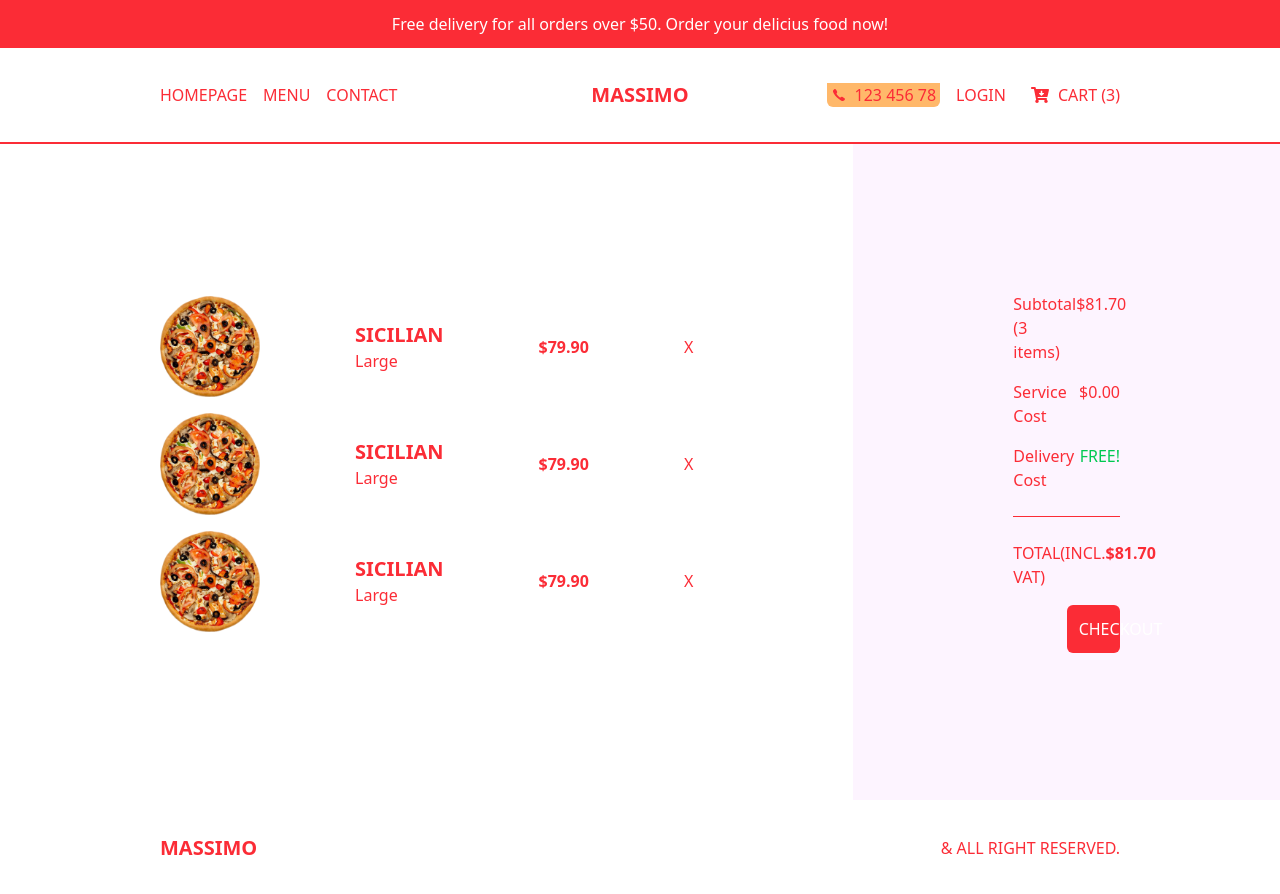
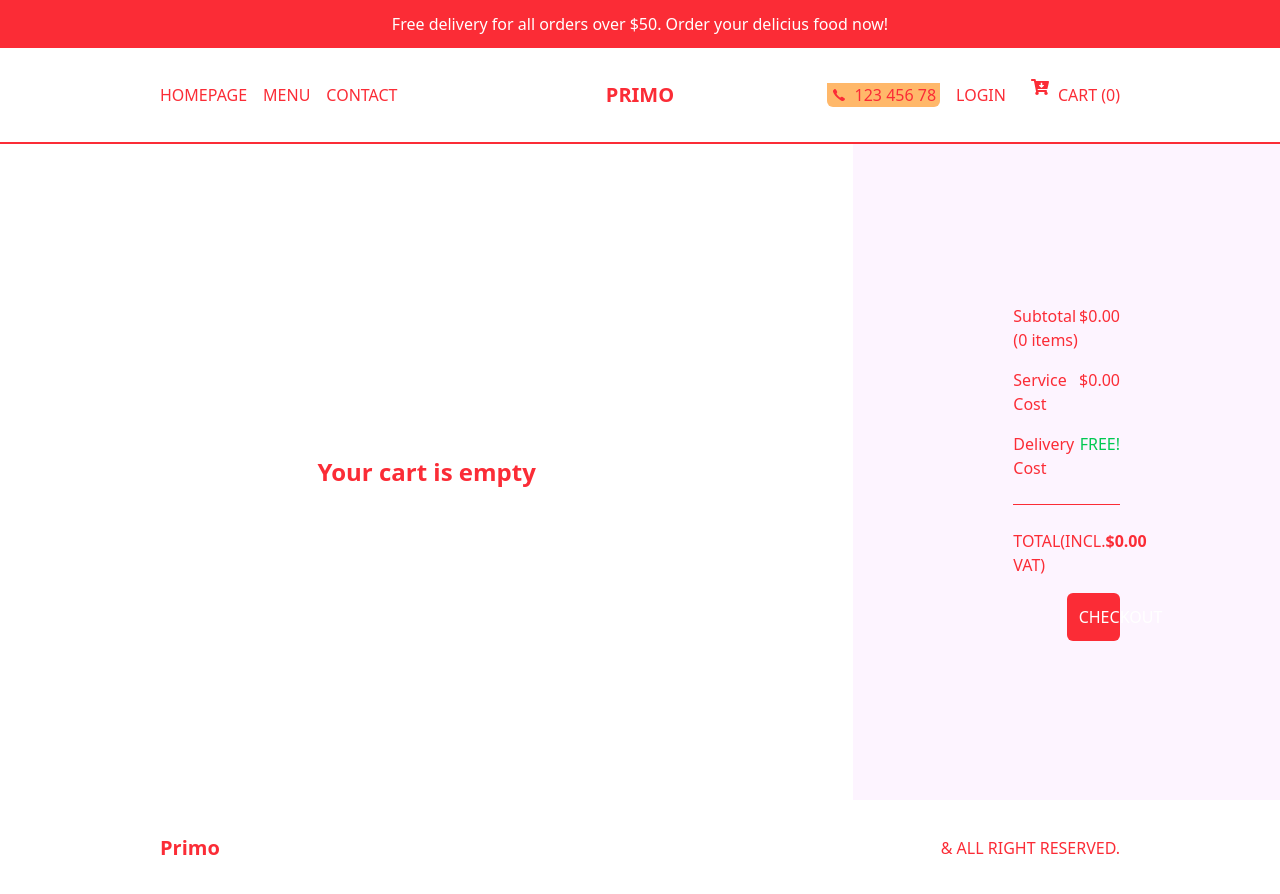
Before and after one commit to primakezadev/Restaurant, a Next.js app: page /cart in a window 1280 px wide. Built offline with nearby package versions, Linux system fonts and the light colour scheme.

Commit message:
added new functionality

```diff
--- a/package.json
+++ b/package.json
@@ -9,6 +9,7 @@
     "lint": "next lint"
   },
   "dependencies": {
+    "geist": "^1.4.2",
     "next": "15.3.3",
     "react": "^19.0.0",
     "react-dom": "^19.0.0",
--- a/src/app/cart/page.tsx
+++ b/src/app/cart/page.tsx
@@ -1,47 +1,47 @@
+"use client";
+
 import Image from "next/image";
 import React from "react";
+import { useCart } from "@/context/CartContext";
 
 const CartPage = () => {
+  const { items, removeItem, getTotal, getItemCount } = useCart();
+  const total = getTotal();
+  const itemCount = getItemCount();
+
   return (
     <div className="h-[calc(100vh-6rem)] md:h-[calc(100vh-9rem)] flex flex-col text-red-500 lg:flex-row">
       {/* PRODUCTS CONTAINER */}
       <div className="h-1/2 p-4 flex flex-col justify-center overflow-scroll lg:h-full lg:w-2/3 2xl:w-1/2 lg:px-20 xl:px-40">
-        {/* SINGLE ITEM */}
-        <div className="flex items-center justify-between mb-4">
-          <Image src="/assets/p1.png" alt="" width={100} height={100} />
-          <div className="">
-            <h1 className="uppercase text-xl font-bold">sicilian</h1>
-            <span>Large</span>
+        {items.length === 0 ? (
+          <div className="text-center">
+            <h1 className="text-2xl font-bold">Your cart is empty</h1>
           </div>
-          <h2 className="font-bold">$79.90</h2>
-          <span className="cursor-pointer">X</span>
-        </div>
-        {/* SINGLE ITEM */}
-        <div className="flex items-center justify-between mb-4">
-          <Image src="/assets/p1.png" alt="" width={100} height={100} />
-          <div className="">
-            <h1 className="uppercase text-xl font-bold">sicilian</h1>
-            <span>Large</span>
-          </div>
-          <h2 className="font-bold">$79.90</h2>
-          <span className="cursor-pointer">X</span>
-        </div>
-        {/* SINGLE ITEM */}
-        <div className="flex items-center justify-between mb-4">
-          <Image src="/assets/p1.png" alt="" width={100} height={100} />
-          <div className="">
-            <h1 className="uppercase text-xl font-bold">sicilian</h1>
-            <span>Large</span>
-          </div>
-          <h2 className="font-bold">$79.90</h2>
-          <span className="cursor-pointer">X</span>
-        </div>
+        ) : (
+          items.map((item) => (
+            <div key={`${item.id}-${item.options?.title}`} className="flex items-center justify-between mb-4">
+              {item.img && <Image src={item.img} alt="" width={100} height={100} />}
+              <div className="">
+                <h1 className="uppercase text-xl font-bold">{item.title}</h1>
+                <span>{item.options?.title || 'Regular'}</span>
+                <span className="ml-2">Qty: {item.quantity}</span>
+              </div>
+              <h2 className="font-bold">${(item.price * item.quantity).toFixed(2)}</h2>
+              <span
+                className="cursor-pointer text-red-600 text-xl"
+                onClick={() => removeItem(item.id, item.options?.title)}
+              >
+                X
+              </span>
+            </div>
+          ))
+        )}
       </div>
       {/* PAYMENT CONTAINER */}
       <div className="h-1/2 p-4 bg-fuchsia-50 flex flex-col gap-4 justify-center lg:h-full lg:w-1/3 2xl:w-1/2 lg:px-20 xl:px-40 2xl:text-xl 2xl:gap-6">
         <div className="flex justify-between">
-          <span className="">Subtotal (3 items)</span>
-          <span className="">$81.70</span>
+          <span className="">Subtotal ({itemCount} items)</span>
+          <span className="">${total.toFixed(2)}</span>
         </div>
         <div className="flex justify-between">
           <span className="">Service Cost</span>
@@ -54,7 +54,7 @@ const CartPage = () => {
         <hr className="my-2" />
         <div className="flex justify-between">
           <span className="">TOTAL(INCL. VAT)</span>
-          <span className="font-bold">$81.70</span>
+          <span className="font-bold">${total.toFixed(2)}</span>
         </div>
         <button className="bg-red-500 text-white p-3 rounded-md w-1/2 self-end">
           CHECKOUT
--- a/src/app/layout.tsx
+++ b/src/app/layout.tsx
@@ -1,19 +1,11 @@
 import type { Metadata } from "next";
-import { Geist, Geist_Mono } from "next/font/google";
+import { GeistSans } from "geist/font/sans";
+import { GeistMono } from "geist/font/mono";
 import "./globals.css";
 import Navbar from "@/component/Navbar";
 import Footer from "@/component/Footer";
 import Notification from "@/component/Notification";
-
-const geistSans = Geist({
-  variable: "--font-geist-sans",
-  subsets: ["latin"],
-});
-
-const geistMono = Geist_Mono({
-  variable: "--font-geist-mono",
-  subsets: ["latin"],
-});
+import { CartProvider } from "@/context/CartContext";
 
 export const metadata: Metadata = {
   title: "Create Next App",
@@ -28,14 +20,14 @@ export default function RootLayout({
   return (
     <html lang="en">
       <body
-        className={`${geistSans.variable} ${geistMono.variable} antialiased`}
-
+        className={`${GeistSans.variable} ${GeistMono.variable} antialiased`}
       >
-      <Notification />
-      <Navbar />
-
-        {children}
-         <Footer />
+        <CartProvider>
+          <Notification />
+          <Navbar />
+          {children}
+          <Footer />
+        </CartProvider>
       </body>
     </html>
   );
--- a/src/app/login/page.tsx
+++ b/src/app/login/page.tsx
@@ -21,7 +21,7 @@ const LoginPage = () => {
         <div className="p-10 flex flex-col justify-center gap-6 md:w-1/2">
           <h1 className="font-bold text-2xl xl:text-3xl text-gray-800">Welcome</h1>
           <p className="text-gray-600">
-            Log into your account or create a new one using social buttons
+            Log into your account or create a new one using social buttons and accordingly
           </p>
 
           <button className="flex items-center gap-4 p-4 ring-1 ring-orange-100 rounded-md hover:bg-orange-50 transition">
--- a/src/app/product/[id]/page.tsx
+++ b/src/app/product/[id]/page.tsx
@@ -21,7 +21,13 @@ const SingleProductPage = () => {
       <div className="h-1/2 flex flex-col gap-4 md:h-[70%] md:justify-center md:gap-6 xl:gap-8">
         <h1 className="text-3xl font-bold uppercase xl:text-5xl">{singleProduct.title}</h1>
         <p>{singleProduct.desc}</p>
-        <Price price={singleProduct.price} id={singleProduct.id} options={singleProduct.options}/>
+        <Price
+          price={singleProduct.price}
+          id={singleProduct.id}
+          options={singleProduct.options}
+          title={singleProduct.title}
+          img={singleProduct.img}
+        />
       </div>
     </div>
   );
--- a/src/component/Carticon.tsx
+++ b/src/component/Carticon.tsx
@@ -1,15 +1,20 @@
+"use client";
+
 import Link from "next/link"
 import Image from "next/image";
 import { FaCartArrowDown } from "react-icons/fa";
+import { useCart } from "@/context/CartContext";
 
 const CartIcon = () => {
+    const { getItemCount } = useCart();
+    const itemCount = getItemCount();
+
     return(
       <Link href="/cart" className="flex items-center">
-         <div className="relative w-9-h-8">
+         <div className="relative w-9 h-8">
           <FaCartArrowDown className="w-9"/>
-
             </div>
-            <span>Cart (3)</span>
+            <span>Cart ({itemCount})</span>
         </Link>
     )
 }
--- a/src/component/Footer.tsx
+++ b/src/component/Footer.tsx
@@ -4,7 +4,7 @@ import Link from 'next/link'
 const Footer  = () => {
     return (
         <div className="h-12 md:h-24 p-4 lg:px-20 xl:px-40 text-red-500 flex items-center justify-between">
-            <Link href="/" className="font-bold text-xl">MASSIMO</Link>
+            <Link href="/" className="font-bold text-xl">Primo</Link>
             <p>& ALL RIGHT RESERVED.</p>
         </div>
     )
--- a/src/component/Navbar.tsx
+++ b/src/component/Navbar.tsx
@@ -18,7 +18,7 @@ const Navbar  = () => {
          </div>
             {/* LOGO */}
             <div className="text-xl md:font-bold flex-1 md:text-center">
-                <Link href="/"> Massimo </Link>
+                <Link href="/">Primo </Link>
             </div>
               {/* MOBILE MENU */}
               <div className="md:hidden">
--- a/src/component/Price.tsx
+++ b/src/component/Price.tsx
@@ -1,14 +1,18 @@
 "use client";
 
 import React, { useEffect, useState } from "react";
+import { useCart } from "@/context/CartContext";
 
 type Props = {
   price: number;
   id: number;
   options?: { title: string; additionalPrice: number }[];
+  title: string;
+  img?: string;
 };
 
-const Price = ({ price, id, options }: Props) => {
+const Price = ({ price, id, options, title, img }: Props) => {
+  const { addItem } = useCart();
   const [total, setTotal] = useState(price);
   const [quantity, setQuantity] = useState(1);
   const [selected, setSelected] = useState(0);
@@ -18,6 +22,20 @@ const Price = ({ price, id, options }: Props) => {
       quantity * (options ? price + options[selected].additionalPrice : price)
     );
   }, [quantity, selected, options, price]);
+
+  const handleAddToCart = () => {
+    const selectedOption = options ? options[selected] : undefined;
+    const itemPrice = selectedOption ? price + selectedOption.additionalPrice : price;
+
+    addItem({
+      id,
+      title,
+      price: itemPrice,
+      quantity,
+      options: selectedOption,
+      img,
+    });
+  };
 
   return (
     <div className="flex flex-col gap-4">
@@ -58,7 +76,10 @@ const Price = ({ price, id, options }: Props) => {
           </div>
         </div>
         {/* CART BUTTON */}
-        <button className="uppercase w-56 bg-red-500 text-white p-3 ring-1 ring-red-500">
+        <button
+          className="uppercase w-56 bg-red-500 text-white p-3 ring-1 ring-red-500"
+          onClick={handleAddToCart}
+        >
           Add to Cart
         </button>
       </div>
--- /dev/null
+++ b/src/context/CartContext.tsx
@@ -0,0 +1,98 @@
+"use client";
+
+import { createContext, useContext, useState, ReactNode } from 'react';
+
+export interface CartItem {
+  id: number;
+  title: string;
+  price: number;
+  quantity: number;
+  options?: { title: string; additionalPrice: number };
+  img?: string;
+}
+
+interface CartContextType {
+  items: CartItem[];
+  addItem: (item: CartItem) => void;
+  removeItem: (id: number, optionTitle?: string) => void;
+  clearCart: () => void;
+  getTotal: () => number;
+  getItemCount: () => number;
+}
+
+const CartContext = createContext<CartContextType | undefined>(undefined);
+
+export const useCart = () => {
+  const context = useContext(CartContext);
+  if (!context) {
+    throw new Error('useCart must be used within a CartProvider');
+  }
+  return context;
+};
+
+interface CartProviderProps {
+  children: ReactNode;
+}
+
+export const CartProvider = ({ children }: CartProviderProps) => {
+  const [items, setItems] = useState<CartItem[]>([]);
+
+  const addItem = (newItem: CartItem) => {
+    setItems((prevItems) => {
+      const existingItemIndex = prevItems.findIndex(
+        (item) =>
+          item.id === newItem.id &&
+          item.options?.title === newItem.options?.title
+      );
+
+      if (existingItemIndex > -1) {
+        // Update quantity of existing item
+        const updatedItems = [...prevItems];
+        updatedItems[existingItemIndex].quantity += newItem.quantity;
+        return updatedItems;
+      } else {
+        // Add new item
+        return [...prevItems, newItem];
+      }
+    });
+  };
+
+  const removeItem = (id: number, optionTitle?: string) => {
+    setItems((prevItems) =>
+      prevItems.filter(
+        (item) =>
+          !(item.id === id && item.options?.title === optionTitle)
+      )
+    );
+  };
+
+  const clearCart = () => {
+    setItems([]);
+  };
+
+  const getTotal = () => {
+    return items.reduce(
+      (total, item) => total + item.price * item.quantity,
+      0
+    );
+  };
+
+  const getItemCount = () => {
+    return items.reduce((count, item) => count + item.quantity, 0);
+  };
+
+  return (
+    <CartContext.Provider
+      value={{
+        items,
+        addItem,
+        removeItem,
+        clearCart,
+        getTotal,
+        getItemCount,
+      }}
+    >
+      {children}
+    </CartContext.Provider>
+  );
+};
```
Also changed, not shown: 2 other files (tests, documents, lock files or other folders).
